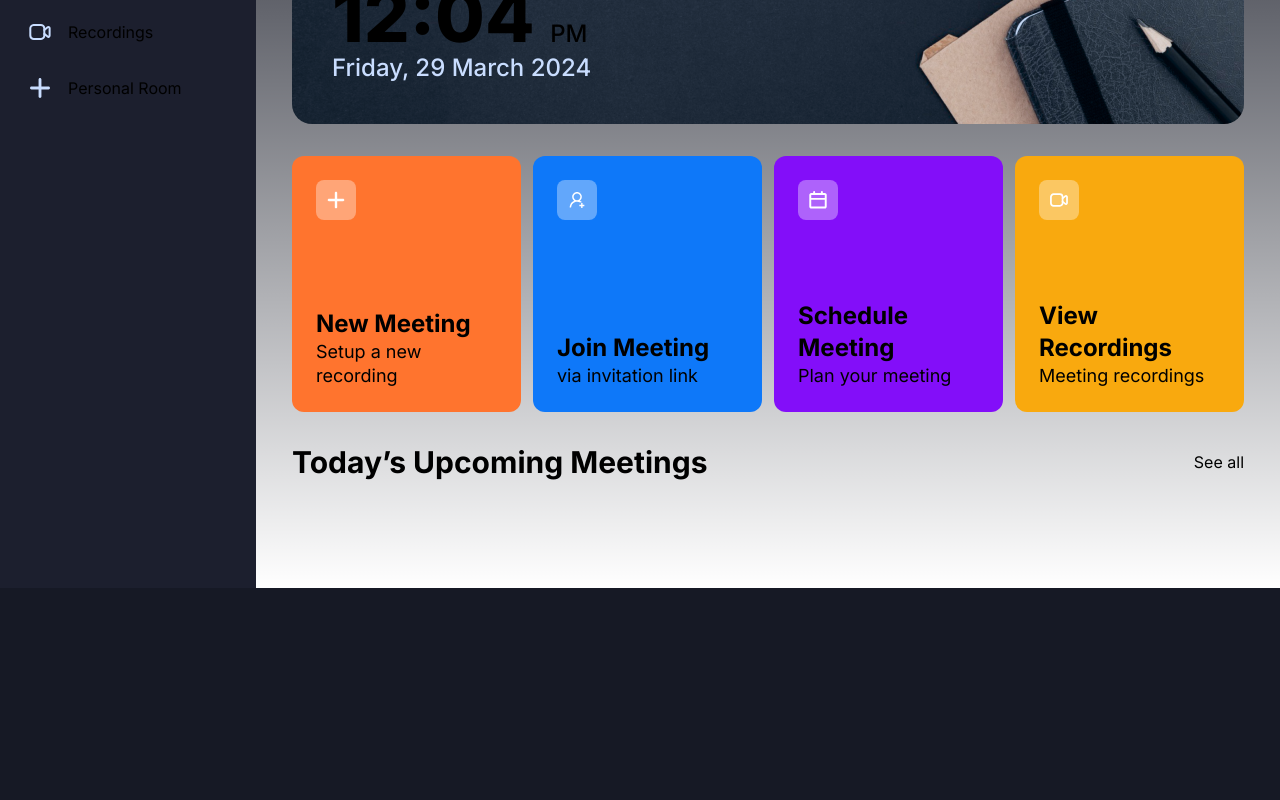
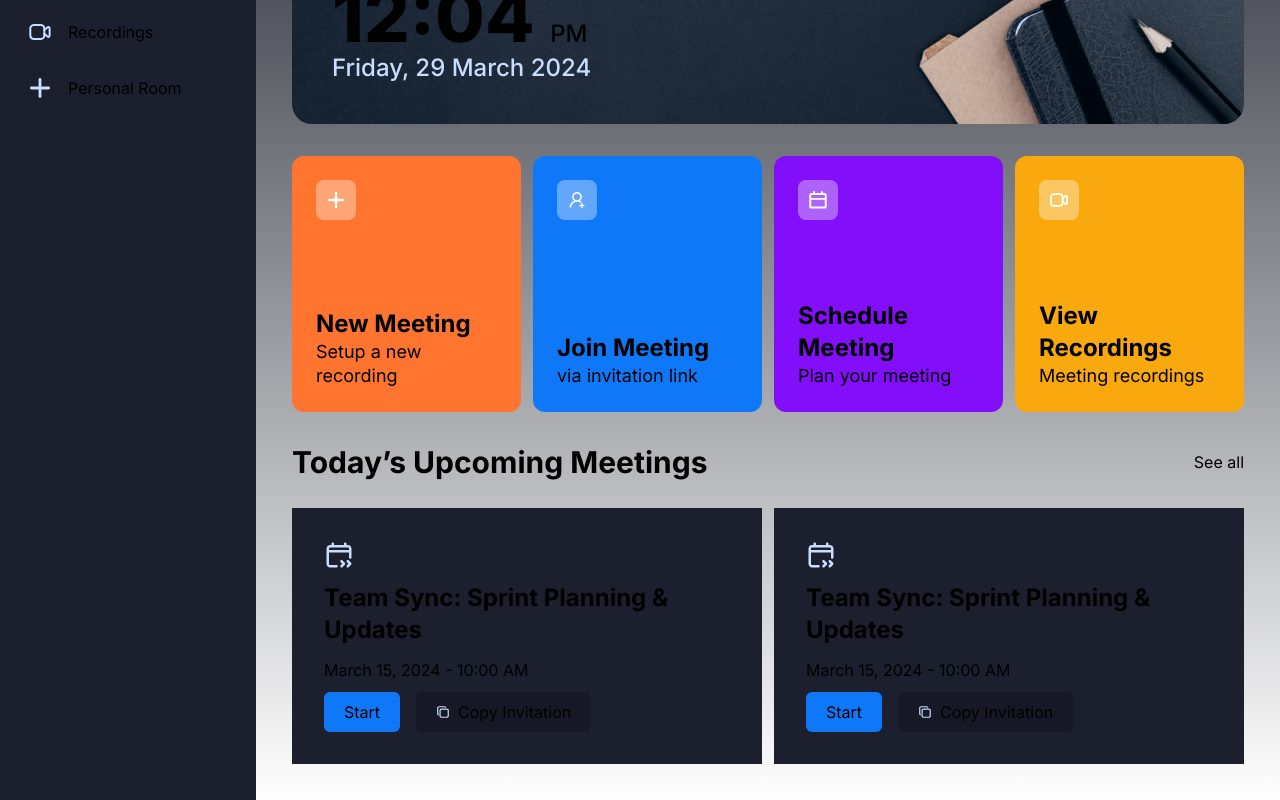
Before and after one commit to prashanta0234/doom-video-chat, a Next.js app: page / in a window 1280 px wide. Shown: the part 276-1076 px from the top of the page. Before the commit the page ends 864 px from the top, so only its background shows below. Built offline with nearby package versions, Linux system fonts and the light colour scheme.

Commit message:
finish home page design

```diff
--- a/src/app/(root)/(home)/page.tsx
+++ b/src/app/(root)/(home)/page.tsx
@@ -1,6 +1,6 @@
 import HomeOptionsCards from "@/components/home/homeOptionsCards";
 import TodaysUpcomingMeetings from "@/components/home/todaysUpcomingMettings";
-import UpcomingCard from "@/components/home/upcomingCard";
+import UpcomingCard from "@/components/home/heroUpcomingCard";
 import React from "react";
 
 const Home = () => {
--- a/src/components/home/todaysUpcomingMettings.tsx
+++ b/src/components/home/todaysUpcomingMettings.tsx
@@ -1,4 +1,5 @@
 import React from "react";
+import UpcomingMeetingCard from "../shared/upcomingMeetingCard";
 
 const TodaysUpcomingMeetings = () => {
 	return (
@@ -8,6 +9,10 @@ const TodaysUpcomingMeetings = () => {
 					<p className="text-3xl font-bold">Today’s Upcoming Meetings</p>
 					<p>See all</p>
 				</div>
+				<div className="mt-7 grid md:grid-cols-2 sm:grid-cols-1 gap-3">
+					<UpcomingMeetingCard />
+					<UpcomingMeetingCard />
+				</div>
 			</section>
 		</>
 	);
--- /dev/null
+++ b/src/components/shared/upcomingMeetingCard.tsx
@@ -0,0 +1,35 @@
+import Image from "next/image";
+import React from "react";
+
+const UpcomingMeetingCard = () => {
+	return (
+		<>
+			<div className="h-64 bg-dark-2 p-8 flex flex-col justify-between">
+				<div>
+					<div className="flex flex-col gap-3">
+						<Image
+							alt="up coming"
+							src={"/icons/upcoming.svg"}
+							height={30}
+							width={30}
+						/>
+
+						<h3 className="text-2xl font-bold">
+							Team Sync: Sprint Planning & Updates
+						</h3>
+						<p>March 15, 2024 - 10:00 AM</p>
+					</div>
+				</div>
+				<div className="flex gap-4">
+					<button className="py-2 px-5 rounded-md bg-blue-1">Start</button>
+					<button className="py-2 px-5 rounded-md flex items-center gap-2 bg-dark-1">
+						<Image alt="copy" src={"/icons/copy.svg"} height={14} width={14} />
+						Copy Invitation
+					</button>
+				</div>
+			</div>
+		</>
+	);
+};
+
+export default UpcomingMeetingCard;
```
Also changed, not shown: public/icons/copy.svg (added), src/components/home/heroUpcomingCard.tsx (renamed from src/components/home/upcomingCard.tsx).
